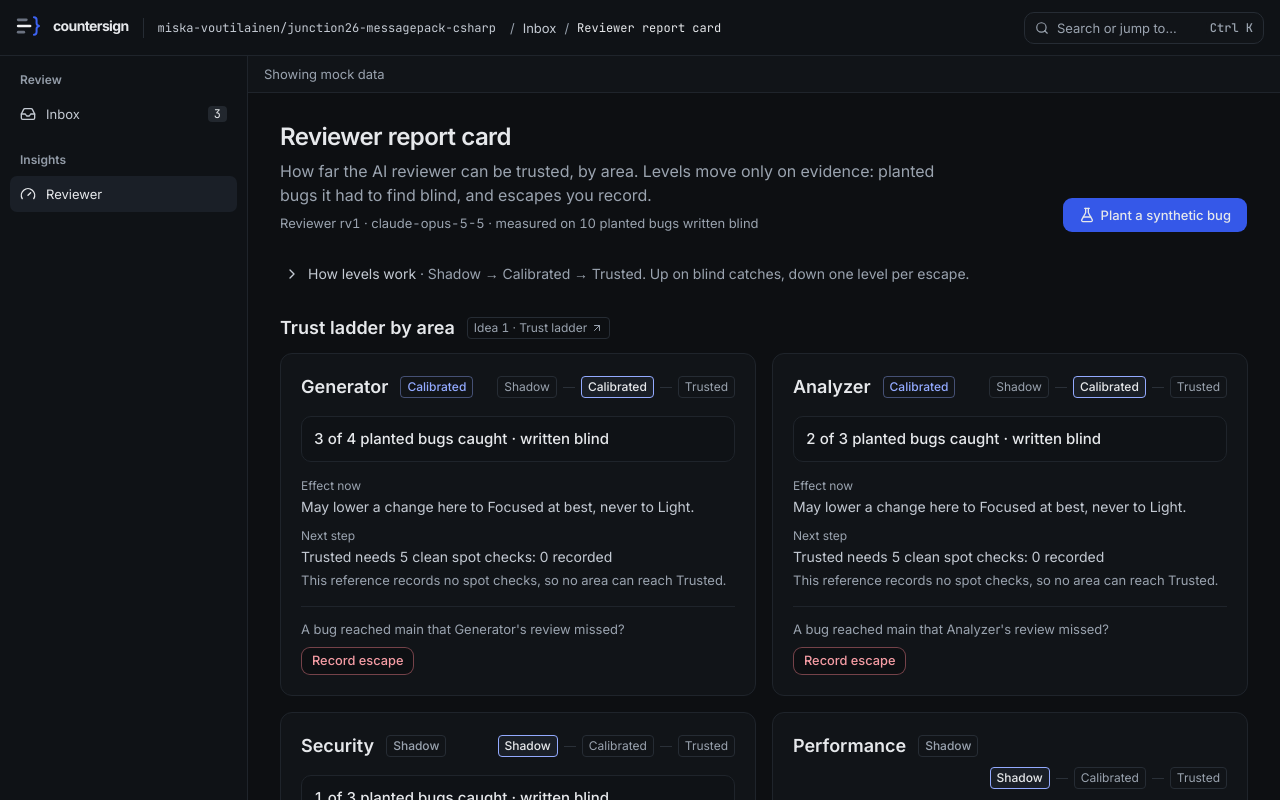
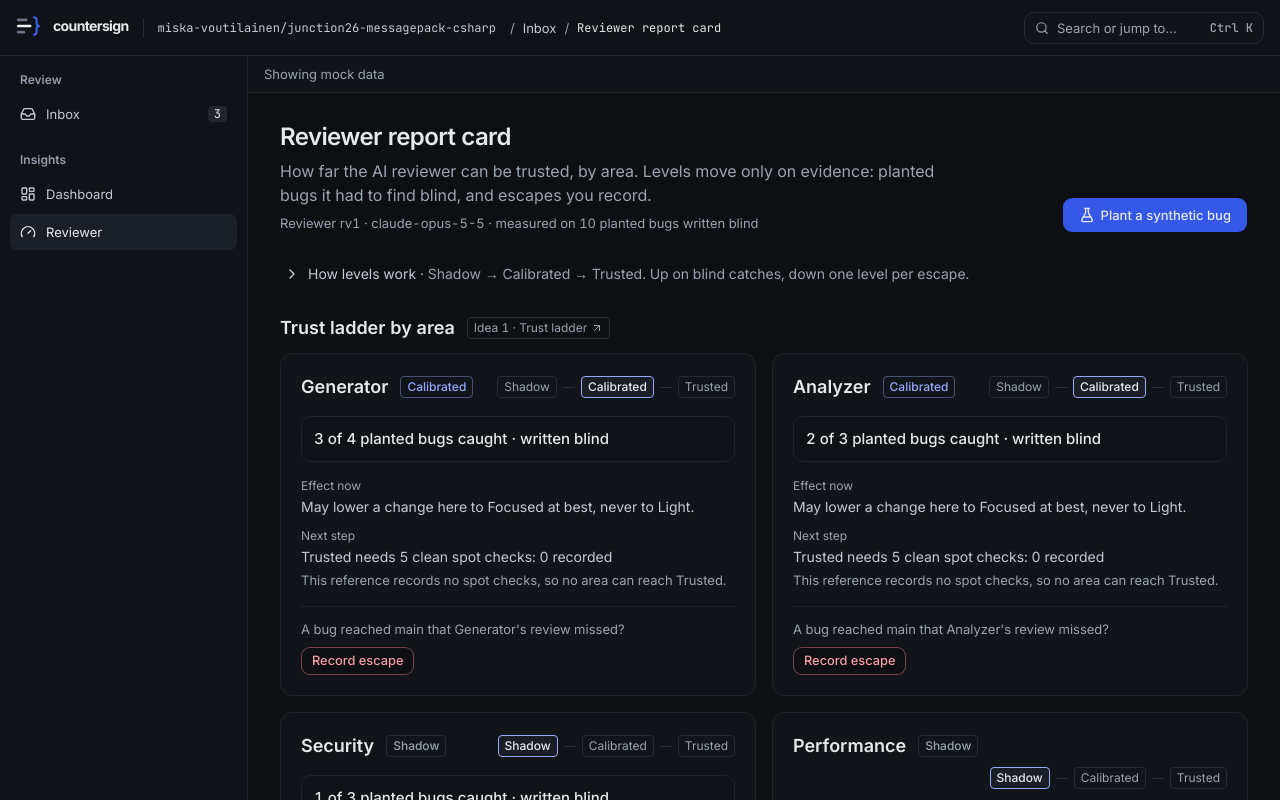
Before and after one commit to miska-voutilainen/junction-2026, a Next.js app: page /reviewer in a window 1280 px wide. Shown: the top 800 px of the page. Built offline with nearby package versions, Linux system fonts and the light colour scheme.

Commit message:
feat(shell): add the dashboard to the nav, menu and g d

```diff
--- a/src/components/AppNav.tsx
+++ b/src/components/AppNav.tsx
@@ -4,7 +4,7 @@ import { useId } from "react";
 import Link from "next/link";
 import { usePathname } from "next/navigation";
 import { LayoutGroup, motion } from "motion/react";
-import { Gauge, Inbox, Keyboard } from "lucide-react";
+import { Gauge, Inbox, Keyboard, LayoutDashboard } from "lucide-react";
 import type { LucideIcon } from "lucide-react";
 import { Disclosure } from "@/components/Disclosure";
 import { Kbd } from "@/components/ui/kbd";
@@ -16,7 +16,13 @@ type NavItem = { label: string; href: string; icon: LucideIcon; hasBadge?: boole
 
 const NAV_GROUPS: { label: string; items: NavItem[] }[] = [
   { label: "Review", items: [{ label: "Inbox", href: "/", icon: Inbox, hasBadge: true }] },
-  { label: "Insights", items: [{ label: "Reviewer", href: "/reviewer", icon: Gauge }] },
+  {
+    label: "Insights",
+    items: [
+      { label: "Dashboard", href: "/dashboard", icon: LayoutDashboard },
+      { label: "Reviewer", href: "/reviewer", icon: Gauge },
+    ],
+  },
 ];
 
 /** Inbox is the home of `/` and of every `/changes/<id>`; the other items match their own path. */
--- a/src/components/CommandMenu.tsx
+++ b/src/components/CommandMenu.tsx
@@ -4,7 +4,7 @@ import { createContext, useCallback, useContext, useMemo, useRef, useState } fro
 import type { ReactNode } from "react";
 import { usePathname, useRouter } from "next/navigation";
 import { motion } from "motion/react";
-import { ArrowRight, Copy, FileDiff, Gauge, Inbox } from "lucide-react";
+import { ArrowRight, Copy, FileDiff, Gauge, Inbox, LayoutDashboard } from "lucide-react";
 import type { LucideIcon } from "lucide-react";
 import { Dialog, DialogContent, DialogDescription, DialogTitle } from "@/components/ui/dialog";
 import { Command, CommandEmpty, CommandGroup, CommandInput, CommandItem, CommandList } from "@/components/ui/command";
@@ -228,6 +228,7 @@ function buildQuickActions(
 function buildPages(needsReviewCount: number): Row[] {
   return [
     { id: "go-inbox", label: "Inbox", meta: `${needsReviewCount} need review`, icon: Inbox, shortcut: ["g", "i"], href: "/" },
+    { id: "go-dashboard", label: "Dashboard", meta: "Signed, accepted risk, open decisions", icon: LayoutDashboard, shortcut: ["g", "d"], href: "/dashboard" },
     { id: "go-reviewer", label: "Reviewer report card", meta: "Trust by area", icon: Gauge, shortcut: ["g", "r"], href: "/reviewer" },
   ];
 }
--- a/src/lib/useShortcuts.ts
+++ b/src/lib/useShortcuts.ts
@@ -6,7 +6,7 @@ import { useRouter } from "next/navigation";
 // "g" then a letter must come as one gesture; a second later it is forgotten.
 const GO_SEQUENCE_MS = 1000;
 
-const GO_TARGETS: Record<string, string> = { i: "/", r: "/reviewer" };
+const GO_TARGETS: Record<string, string> = { i: "/", d: "/dashboard", r: "/reviewer" };
 
 /** The page-level shortcuts that exist, in the order the nav lists them, after the search shortcut (its key depends on the platform, see `useSearchShortcutLabel`). */
 export const SHORTCUT_LIST = [
@@ -14,6 +14,7 @@ export const SHORTCUT_LIST = [
   { keys: ["j", "k"], label: "Move" },
   { keys: ["↵"], label: "Open" },
   { keys: ["g", "i"], label: "Inbox" },
+  { keys: ["g", "d"], label: "Dashboard" },
   { keys: ["g", "r"], label: "Reviewer report card" },
 ] as const;
 
```
Also changed, not shown: 3 other files (tests, documents, lock files or other folders).
